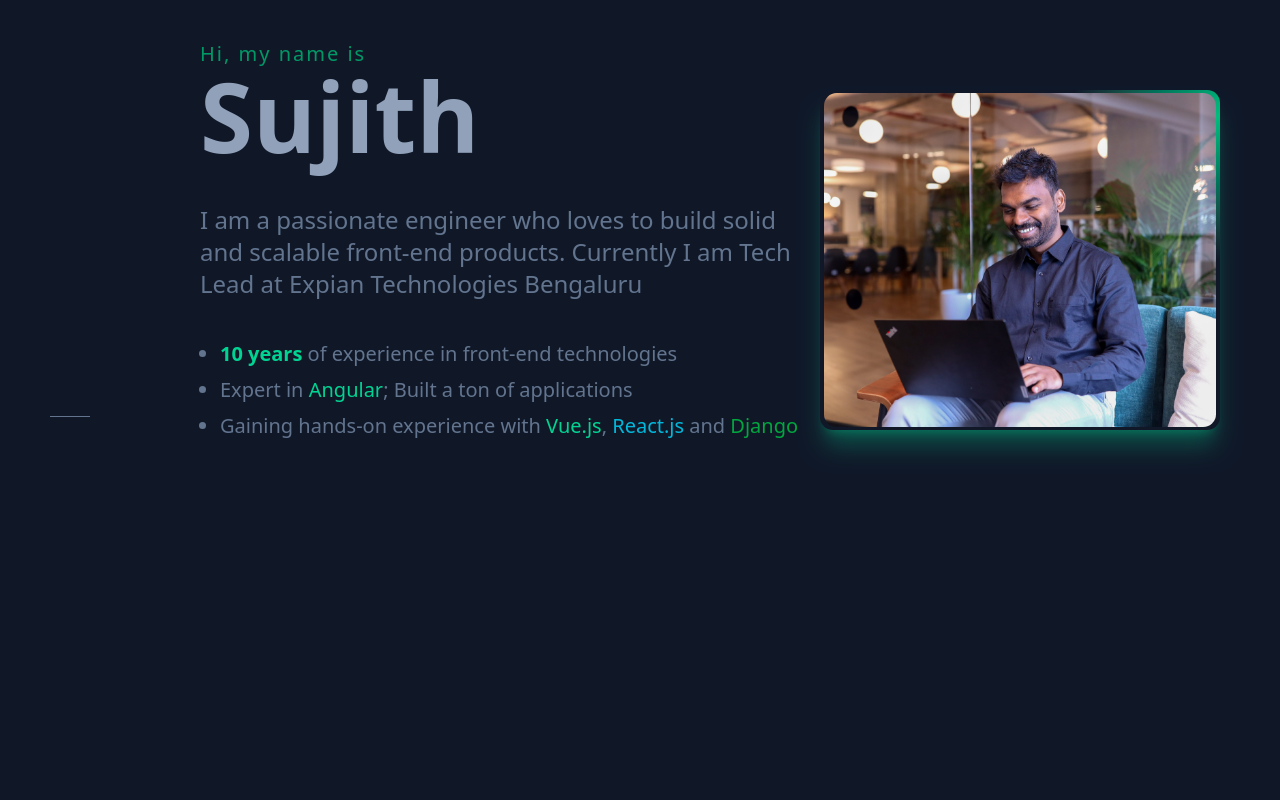
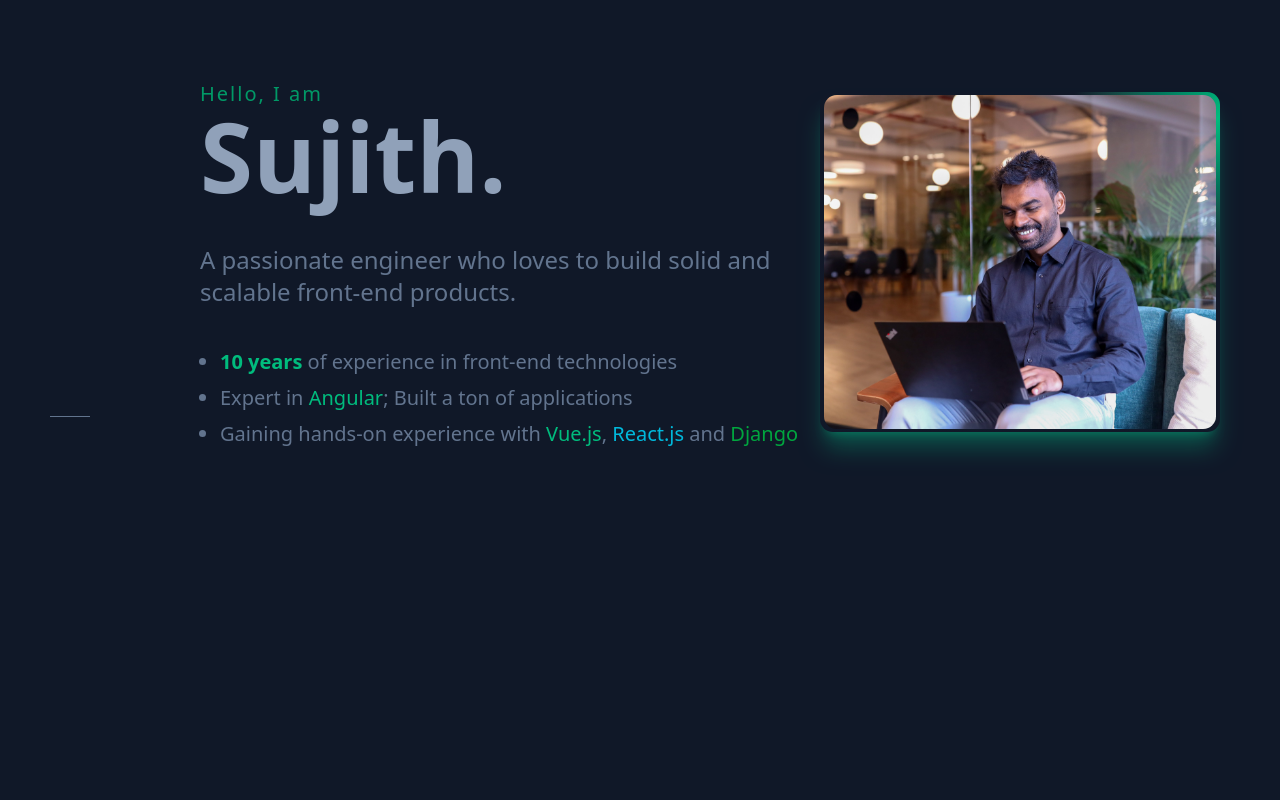
Before and after one commit to sujithsavithryma/Portfolio, a Vue app: page / in a window 1280 px wide. Shown: the top 800 px of the page. Built offline with nearby package versions, Linux system fonts and the light colour scheme; some icons are missing.

Commit message:
Style updated

```diff
--- a/src/components/About.vue
+++ b/src/components/About.vue
@@ -20,34 +20,34 @@ for (let i = 1; i < 6; i++) {
 
 </script>
 <template>
-    <section class="section pt-10 px-10 lg:px-0 gap-8 lg:h-screen lg:w-full">
+    <section class="section pt-20 px-10 lg:px-0 gap-8 lg:h-screen lg:w-full">
         <div class="h-full grid grid-cols-[1fr, 1fr] lg:grid-cols-[1fr_400px] lg:min-w-46 gap-5">
             <div class="flex justify-center lg:justify-start about-content">
 
                 <TransitionGroup name="fade" tag="div">
                     <div class="fade-in-items" v-for="item in arr" :key="item">
                         <h4 v-if="item === 1" class="text-emerald-600 text-xl text-center lg:text-left tracking-widest">
-                            Hi, my name is
+                            Hello, I am
                         </h4>
                         <h1 v-if="item === 2" class="text-8xl font-bold text-slate-400 mb-10 text-center lg:text-left">
-                            Sujith
+                            Sujith.
                         </h1>
                         <!-- <h2 v-if="item === 3" class="text-2xl font-normal text-slate-300 mb-10">Front-end Engineer</h2> -->
-                        <p v-if="item === 4" class="text-2xl mb-10 text-center lg:text-left">I am a passionate engineer
+                        <p v-if="item === 4" class="text-2xl mb-10 text-center lg:text-left">
+                            A passionate engineer
                             who
                             loves to build solid and
                             scalable front-end products.
-                            Currently I am Tech Lead at Expian Technologies Bengaluru
                         </p>
                         <div v-if="item === 5" class="flex justify-center lg:justify-start">
                             <ul class="ml-5 list-disc text-xl ">
-                                <li class="pb-2"><b class="text-emerald-400">10 years</b> of experience in front-end
+                                <li class="pb-2"><b class="text-emerald-500">10 years</b> of experience in front-end
                                     technologies</li>
                                 <li class="pb-2">Expert in <a target="_blank" href="https://angular.dev/"
-                                        class="link text-emerald-400 after:bg-emerald-400">Angular</a>; Built a ton of
+                                        class="link text-emerald-500 after:bg-emerald-500">Angular</a>; Built a ton of
                                     applications</li>
                                 <li class="pb-2">Gaining hands-on experience with <a target="_blank" href="https://vuejs.org/"
-                                        class="link text-emerald-400 after:bg-emerald-400">Vue.js</a>,
+                                        class="link text-emerald-500 after:bg-emerald-500">Vue.js</a>,
                                     <a href="https://react.dev/" target="_blank"
                                         class="link text-cyan-500 after:bg-cyan-500">React.js</a>
                                     and
@@ -61,7 +61,7 @@ for (let i = 1; i < 6; i++) {
                 </TransitionGroup>
 
             </div>
-            <div class="flex justify-center about-content md:!mt-[50px] sm:!mt-[50px]">
+            <div class="flex justify-center about-content pt-3">
                 <div class="w-[300px] h-[255px] lg:w-[400px] lg:h-[340px]">
                     <Transition name="slideIn">
                         <div v-if="showImage"
```
